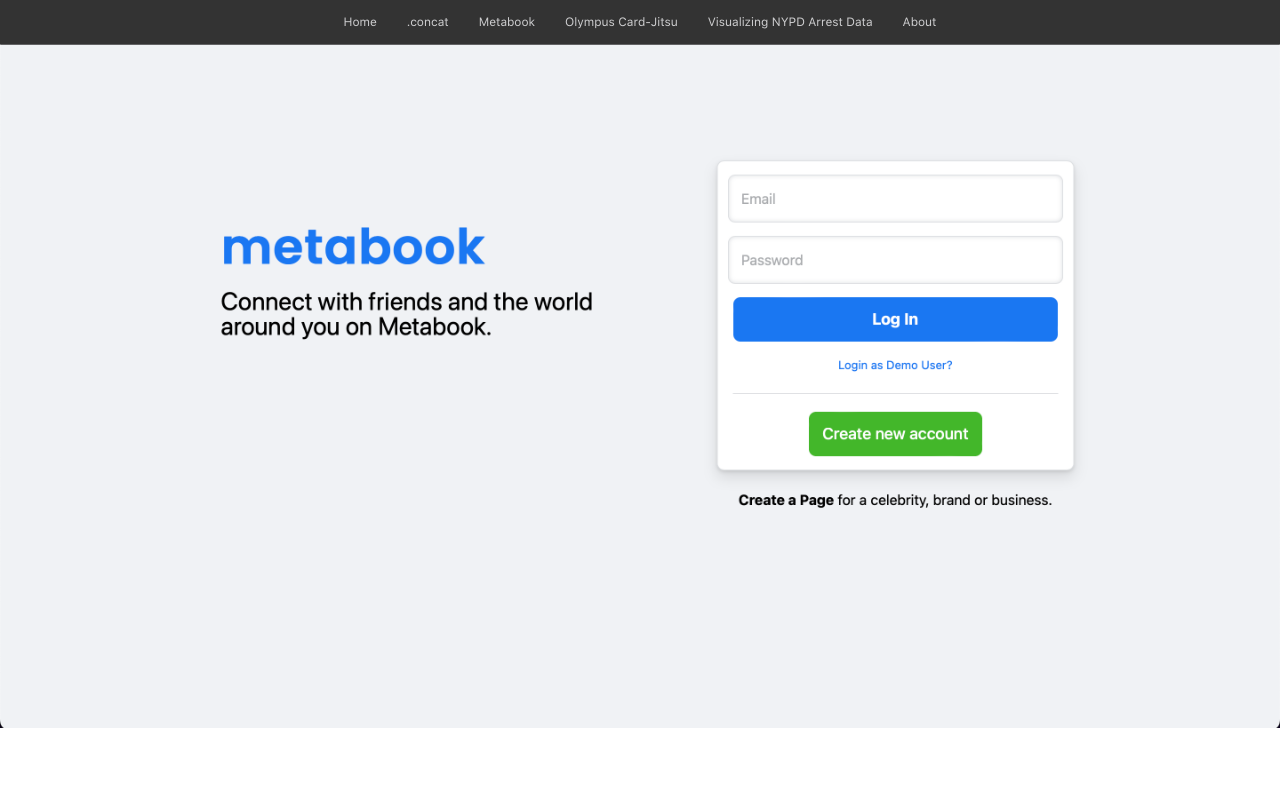
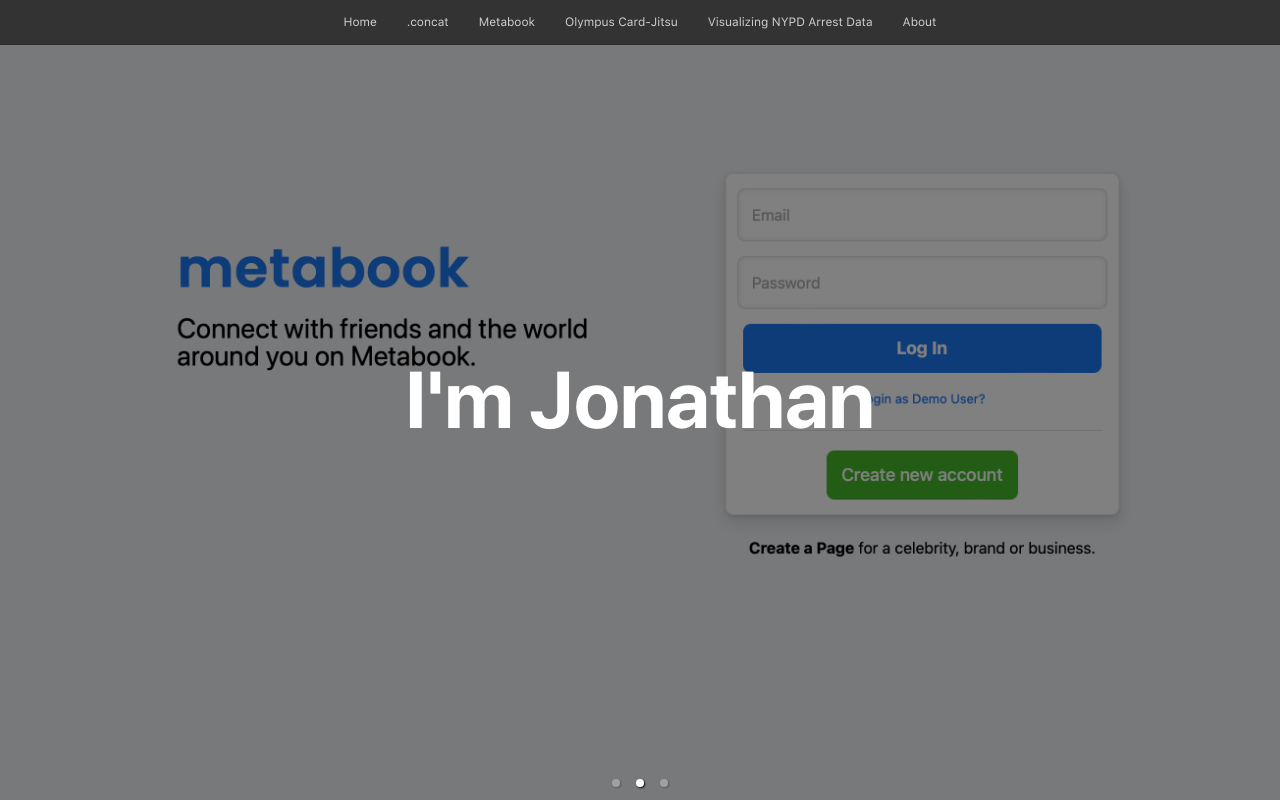
Before and after one commit to jzhou45/jzhou45.github.io, a React (Create React App) app: page / in a window 1280 px wide. Shown: the top 800 px of the page. Built offline with nearby package versions, Linux system fonts and the light colour scheme; grey boxes are pictures that could not be loaded.

Commit message:
add css to home

```diff
--- a/src/components/home.jsx
+++ b/src/components/home.jsx
@@ -4,10 +4,58 @@
 import concat from "../images/concat.png";
 import metabook from "../images/metabook.png";
 import olympus from "../images/olympus.png";
+import "../stylesheets/home.css";
+import $ from "jquery";
 
 const Home = () => {
+    let words =["Hi there,", "I'm Jonathan", "Welcome to my page!"],
+    part,
+    i = 0,
+    offset = 0,
+    len = words.length,
+    forwards = true,
+    skip_count = 0,
+    skip_delay = 15,
+    speed = 120;
+
+    const wordflick = () => {
+        setInterval(() => {
+            if (forwards) {
+                if (offset >= words[i].length){
+                    ++skip_count;
+                    if (skip_count === skip_delay){
+                        forwards = false;
+                        skip_count = 0;
+                    };
+                };
+            } else{
+                if (offset === 0){
+                    forwards = true;
+                    i++;
+                    offset = 0;
+                    if (i >= len){
+                        i = 0;
+                    };
+                };
+            };
+            part = words[i].substring(0, offset);
+            if (skip_count === 0){
+                if (forwards){
+                    offset++
+                } else{
+                    offset--
+                };
+            };
+            $('.word').text(part);
+        }, speed);
+    };
+
+    $(function () {
+        wordflick();
+    });
+
     return(
-        <div className="Home">
+        <div className="home">
             <Carousel
                 infiniteLoop
                 autoPlay
@@ -16,6 +64,7 @@
                 showThumbs={false}
                 showStatus={false}
                 showArrows={false}
+                className="home-carousel"
             >
                 <div>
                     <img src={concat} alt=".concat" />
@@ -29,6 +78,8 @@
                     <img src={olympus} alt="olympus card-jitsu" />
                 </div>
             </Carousel>
+
+            <div className="word"></div>
         </div>
     );
 };
--- /dev/null
+++ b/src/stylesheets/home.css
@@ -0,0 +1,41 @@
+@font-face {
+    font-family: "San Francisco Bold";
+    src: url(../fonts/San_Francisco_Bold.otf);
+}
+
+.home{
+    height: calc(100vh - 44px);
+    width: 100vw;
+}
+
+.home-carousel{
+    height: calc(100vh - 44px);
+    width: 100%;
+}
+
+.home-carousel div{
+    height: calc(100vh - 44px);
+    width: 100%;
+}
+
+.home-carousel img{
+    height: 100%;
+    width: 100%;
+    object-fit: cover;
+    filter:brightness(0.5)
+}
+
+.word{
+    position: absolute;
+    z-index: 2;
+    left: calc(50vw - 420px);
+    top: calc(50vh - 40px);
+    width: 840px;
+    height: 80px;
+    font-size: 80px;
+    color: white;
+    display: flex;
+    align-items: center;
+    justify-content: center;
+    font-family: "San Francisco Bold";
+}
--- a/src/stylesheets/navbar.css
+++ b/src/stylesheets/navbar.css
@@ -8,6 +8,7 @@
     justify-content: center;
     align-items: center;
     font-size: 12px;
+    top: 0;
 }
 
 .navbar span{
```
Also changed, not shown: src/fonts/San_Francisco_Bold.otf (added).
